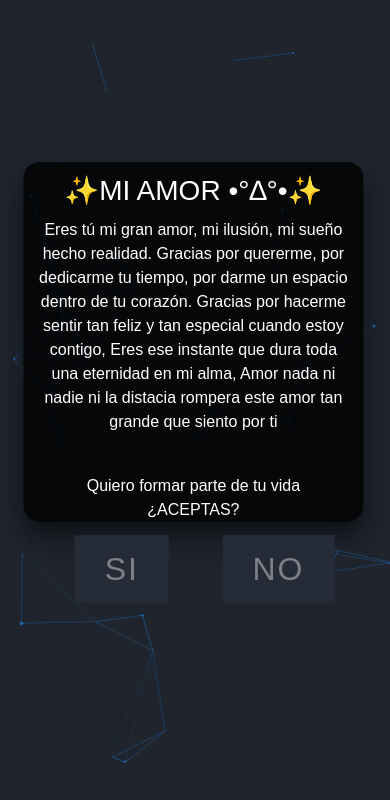
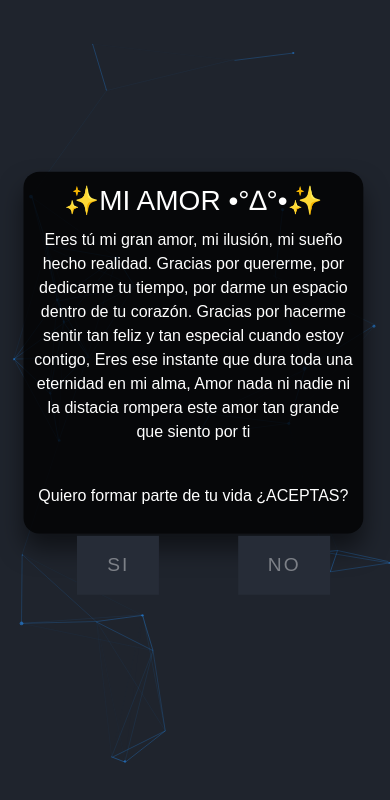
Before and after one commit to Jeanch78/tesoro, a plain HTML site: page index.html in a window 390 px wide. Shown: the top 800 px of the page. Drawn offline with nearby package versions, Linux system fonts and the light colour scheme; some packages are replaced by stand-ins of ours; a script that the page names is missing.

Commit message:
Update index.html

```diff
--- a/index.html
+++ b/index.html
@@ -44,13 +44,15 @@
     }
 
     .hijo {
-        width: 40%;
-        height: 60%;
+        width: 50%;
+        height: 70%;
     }
 
     .caja {
-        width: 40%;
-        height: 40%;
+        width: auto;
+        height: auto;
+        padding: 0px 10px;
+        padding-bottom: 10px;
         background: rgb(0, 0, 0, 0.8);
         box-sizing: border-box;
         box-shadow: 0 15px 25px rgb(0, 0, 0, 0.5);
@@ -71,12 +73,12 @@
     @media (max-width: 1025px) {
         #si {
             left: 33%;
-            transform: translateY(40%) translateX(-20%);
+            transform: translateY(90%) translateX(-20%);
         }
 
         #no {
             left: 67%;
-            transform: translateY(40%) translateX(-80%);
+            transform: translateY(90%) translateX(-80%);
         }
 
         .hijo {
@@ -85,37 +87,59 @@
         }
 
         .caja {
-            width: 50%;
-            height: 40%;
-            padding: 0px 15px;
+            width: auto;
+            height: auto;
+            padding: 0px 10px;
+            padding-bottom: 10px;
             background: rgb(0, 0, 0, 0.8);
             box-sizing: border-box;
             box-shadow: 0 15px 25px rgb(0, 0, 0, 0.5);
             border-radius: 1em;
 
         }
+
+        a {
+            position: absolute;
+            display: inline-block;
+            padding: 15px 30px !important;
+            font-size: 1.2em !important;
+            transition: 0.5s;
+        }
+    }
+
+    @media (max-width: 850px) {
+        #si {
+            left: 33%;
+            transform: translateY(170%) translateX(-20%);
+        }
+
+        #no {
+            left: 67%;
+            transform: translateY(170%) translateX(-80%);
+        }
     }
 
     @media (max-width: 720px) {
         #si {
             left: 25%;
-            transform: translateY(250%) translateX(-80%);
+            transform: translateY(230%) translateX(-80%);
         }
 
         #no {
             left: 75%;
-            transform: translateY(250%) translateX(-80%);
+            transform: translateY(230%) translateX(-80%);
         }
 
         .hijo {
             width: 80%;
-            height: 30%;
+            height: 50%;
         }
 
         .caja {
-            width: 100%;
-            height: 80%;
-            padding: 0px 15px;
+            width: auto;
+            height: auto;
+            padding: 0px 10px;
+            padding-bottom: 10px;
             background: rgb(0, 0, 0, 0.8);
             box-sizing: border-box;
             box-shadow: 0 15px 25px rgb(0, 0, 0, 0.5);
@@ -127,12 +151,12 @@
     @media (max-width: 550px) {
         #no {
             left: 74%;
-            transform: translateY(270%) translateX(-80%);
+            transform: translateY(280%) translateX(-80%);
         }
 
         #si {
             left: 18%;
-            transform: translateY(270%) translateX(-20%);
+            transform: translateY(280%) translateX(-20%);
         }
 
         .hijo {
@@ -141,8 +165,10 @@
         }
 
         .caja {
-            width: 90%;
-            height: 80%;
+            width: auto;
+            height: auto;
+            padding: 0px 10px;
+            padding-bottom: 10px;
             background: rgb(0, 0, 0, 0.8);
             box-sizing: border-box;
             box-shadow: 0 15px 25px rgb(0, 0, 0, 0.5);
@@ -154,23 +180,25 @@
     @media (max-width: 470px) {
         #no {
             left: 74%;
-            transform: translateY(280%) translateX(-80%);
+            transform: translateY(320%) translateX(-80%);
         }
 
         #si {
             left: 18%;
-            transform: translateY(280%) translateX(-20%);
+            transform: translateY(320%) translateX(-20%);
         }
 
         .hijo {
-            width: auto;
+            width: 100%;
             height: auto;
             transform: translateY(-20%) translateX(6%);
         }
 
         .caja {
-            width: 90%;
-            height: 80%;
+            width: auto;
+            height: auto;
+            padding: 0px 10px;
+            padding-bottom: 10px;
             background: rgb(0, 0, 0, 0.8);
             box-sizing: border-box;
             box-shadow: 0 15px 25px rgb(0, 0, 0, 0.5);
@@ -190,13 +218,14 @@
     @media (max-width: 350px) {
         #no {
             left: 74%;
-            transform: translateY(340%) translateX(-80%);
+            transform: translateY(380%) translateX(-80%);
         }
 
         #si {
             left: 18%;
-            transform: translateY(340%) translateX(-20%);
+            transform: translateY(380%) translateX(-20%);
         }
+
 
     }
 
@@ -216,6 +245,27 @@
             display: inline-block;
             padding: 15px 30px !important;
             font-size: 1em !important;
+            transition: 0.5s;
+        }
+
+    }
+
+    @media (max-width: 270px) {
+        #no {
+            left: 70%;
+            transform: translateY(590%) translateX(-80%);
+        }
+
+        #si {
+            left: 15%;
+            transform: translateY(590%) translateX(-20%);
+        }
+
+        a {
+            position: absolute;
+            display: inline-block;
+            padding: 15px 30px !important;
+            font-size: 0.6em !important;
             transition: 0.5s;
         }
 
```
